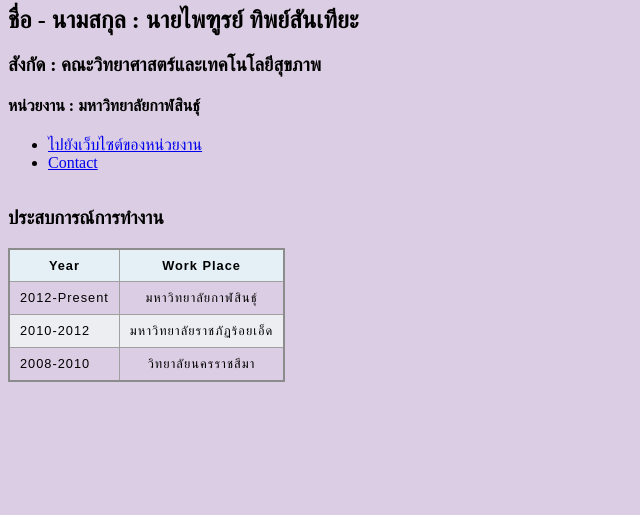
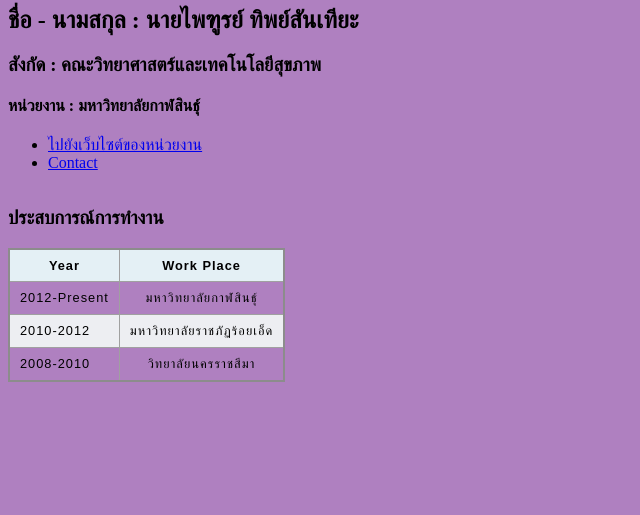
Before and after one commit to bombomstory/MyPage2024, a plain HTML site: page index.html in a window 1280 px wide. Shown: the part 285-800 px from the top of the page, without its empty margins (0-640 px from the left). Drawn offline with Linux system fonts and the light colour scheme.

Commit message:
เปลี่ยนสีพื้นหลัง

```diff
--- a/styles.css
+++ b/styles.css
@@ -1,5 +1,5 @@
 body    {
-  background-color: #DBCDE3;
+  background-color: #AF80C0;
   }
 
 hr       {
```
